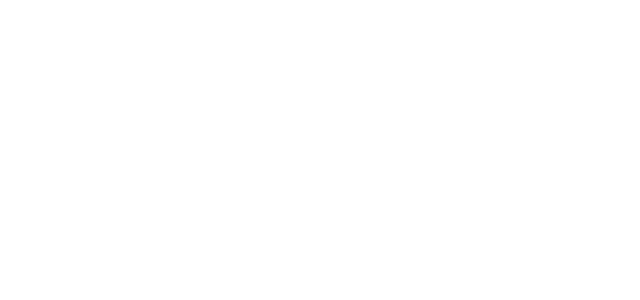
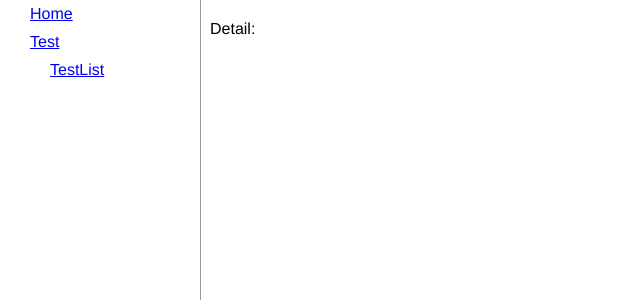
Before and after one commit to yuanlee-hub/VueRadnomFrontEnd, a Vue app: page /#/test/1 in a window 1280 px wide. Shown: the top 300 px of the page, without its empty margins (0-640 px from the left). Built offline with nearby package versions, Linux system fonts and the light colour scheme.

Commit message:
Add: nav-bar component

```diff
--- /dev/null
+++ b/src/assets/style.css
@@ -0,0 +1,30 @@
+* {
+    padding: 0;
+    margin: 0;
+}
+li {
+    list-style: none;
+}
+body {
+    font-family: Avenir, Helvetica, Arial, sans-serif;
+    -webkit-font-smoothing: antialiased;
+    -moz-osx-font-smoothing: grayscale;
+}
+
+.nav-bar {
+    width: 160px;
+    padding: 0 20px;
+    height: 100%;
+    position: fixed;
+    overflow: auto;
+    border-right: 1px solid #999;
+}
+.nav-bar dl {
+    padding:5px 10px;
+}
+.nav-bar dd {
+    padding:10px 0 0 20px;
+}
+.content {
+    padding:20px 20px 20px 210px;
+}
--- a/src/components/Date.vue
+++ /dev/null
@@ -1,17 +0,0 @@
-<template>
-<pre>
-    <code>
-{{ JSON.stringify($attrs, null, 2) }}
-    </code>
-</pre>
-</template>
-
-<script>
-  export default {
-    name: "Date"
-  }
-</script>
-
-<style scoped>
-
-</style>
--- a/src/components/HelloWorld.vue
+++ b/src/components/HelloWorld.vue
@@ -1,12 +1,6 @@
 <template>
   <div class="hello">
     <h1>{{ msg }}</h1>
-
-    <hr>
-
-    <date v-bind="$attrs"></date>
-
-    <hr>
 
     <p>
       For a guide and recipes on how to configure / customize this project,<br>
@@ -38,19 +32,10 @@
 </template>
 
 <script>
-import Date from './Date'
-
 export default {
   name: 'HelloWorld',
-  components: {
-    Date
-  },
   props: {
     msg: String
-  },
-
-  created() {
-    console.log('Hello>$attrs:', this.$attrs)
   }
 }
 </script>
--- /dev/null
+++ b/src/components/NavBar/index.vue
@@ -0,0 +1,50 @@
+<template>
+    <div class="nav-bar">
+        <dl v-for="item of items" :key="item.name">
+            <dt>
+                <router-link :to="{name: item.name}">{{ item.name }}</router-link>
+            </dt>
+            <template v-if="item.children">
+                <dd v-for="sub of item.children" :key="sub.name">
+                    <router-link :to="{name: sub.name}">{{ sub.name }}</router-link>
+                </dd>
+            </template>
+        </dl>
+    </div>
+</template>
+
+<script>
+  import { routes } from '@/router'
+
+  export default {
+    name: "NavBar",
+    data() {
+      return {
+        routes
+      }
+    },
+    computed: {
+      items() {
+        const items = []
+        this.routes.filter(item => {
+          // console.log('item:', item)
+          const subs = item.children && item.children.filter(sub => sub.name && !sub.hidden)
+          // console.log('subs:', subs)
+          items.push({
+            name: item.name,
+            children: subs.length && subs.map(sub => ({ name: sub.name })) || null
+          })
+        })
+        console.log('items:', items)
+        return items
+      }
+    },
+    created() {
+      console.log('routes:', this.routes)
+    }
+  }
+</script>
+
+<style scoped>
+
+</style>
--- a/src/layout/index.vue
+++ b/src/layout/index.vue
@@ -1,14 +1,23 @@
 <template>
     <div id="main" class="main">
-        <transition name="fade-transform" mode="out-in">
-            <router-view :key="key" />
-        </transition>
+        <nav-bar></nav-bar>
+        <div class="content">
+            <transition name="fade-transform" mode="out-in">
+                <template>
+                    <router-view :key="key" />
+                </template>
+            </transition>
+        </div>
     </div>
 </template>
 
 <script>
+  import NavBar from "../components/NavBar/index"
   export default {
     name: "Layout",
+    components: {
+      NavBar
+    },
     computed: {
       key() {
         return this.$route.path
@@ -16,7 +25,3 @@
     }
   }
 </script>
-
-<style scoped>
-
-</style>
--- a/src/main.js
+++ b/src/main.js
@@ -1,6 +1,7 @@
 import Vue from 'vue'
 import App from './App.vue'
 import router from './router'
+import '@/assets/style.css'
 
 Vue.config.productionTip = false
 
--- a/src/router/index.js
+++ b/src/router/index.js
@@ -7,10 +7,11 @@
   {
     path: '/',
     component: Layout,
+    name: 'Home',
+    redirect: '/',
     children: [
       {
         path: '',
-        name: 'Home',
         component: () => import('@/views/home')
       }
     ]
@@ -19,17 +20,25 @@
   {
     path: '/test',
     component: Layout,
+    name: 'Test',
+    redirect: '/test/',
     children: [
       {
         path: '',
-        name: 'Test',
+        name: 'TestList',
         component: () => import('@/views/test')
+      },
+      {
+        path: ':id',
+        name: 'TestDetail',
+        hidden: true,
+        component: () => import('@/views/test/detail')
       }
     ]
   }
 
 ]
-
+export { routes }
 export default new Router({
   routes
 })
--- a/src/views/home/index.vue
+++ b/src/views/home/index.vue
@@ -1,5 +1,5 @@
 <template>
-    <div id="home">
+    <div id="home" style="text-align: center;">
         <img alt="Vue logo" src="@/assets/logo.png">
         <HelloWorld msg="Welcome to Your Vue.js App" year="2020" month="4" date="21" class="hello"/>
     </div>
@@ -15,14 +15,3 @@
     }
   }
 </script>
-
-<style>
-    #app {
-        font-family: Avenir, Helvetica, Arial, sans-serif;
-        -webkit-font-smoothing: antialiased;
-        -moz-osx-font-smoothing: grayscale;
-        text-align: center;
-        color: #2c3e50;
-        margin-top: 60px;
-    }
-</style>
--- /dev/null
+++ b/src/views/test/detail.vue
@@ -0,0 +1,19 @@
+<template>
+    <div>
+        Detail: {{ JSON.stringify(data) }}
+    </div>
+</template>
+
+<script>
+  export default {
+    name: "detail",
+    data() {
+      return {
+        data: this.$route.params.data
+      }
+    },
+    created() {
+      console.log('$route.params:', this.$route.params)
+    }
+  }
+</script>
--- a/src/views/test/index.vue
+++ b/src/views/test/index.vue
@@ -1,11 +1,26 @@
 <template>
     <div id="test">
-        <h1>Test</h1>
+        <ul>
+            <li v-for="item of list" :key="item.id">
+                <router-link :to="{ name: 'TestDetail', params:{ id: item.id, data: item } }">
+                    Id: {{ item.id }} | Title: {{ item.title }}
+                </router-link>
+            </li>
+        </ul>
     </div>
 </template>
 
 <script>
   export default {
-    name: 'Home'
+    name: 'Test',
+    data() {
+      return {
+        list: [
+          { id: 1, title: 'Test-1' },
+          { id: 2, title: 'Test-2' },
+          { id: 3, title: 'Test-3' }
+        ]
+      }
+    }
   }
 </script>
```
